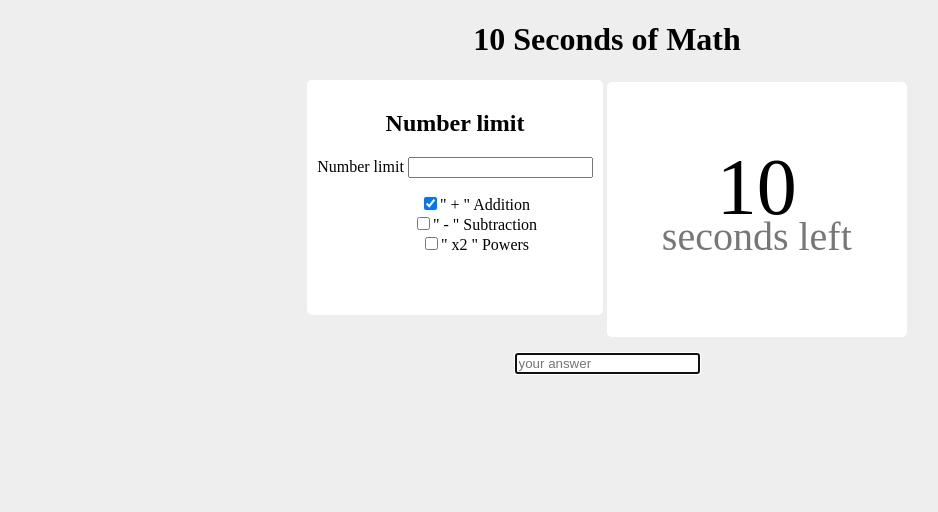
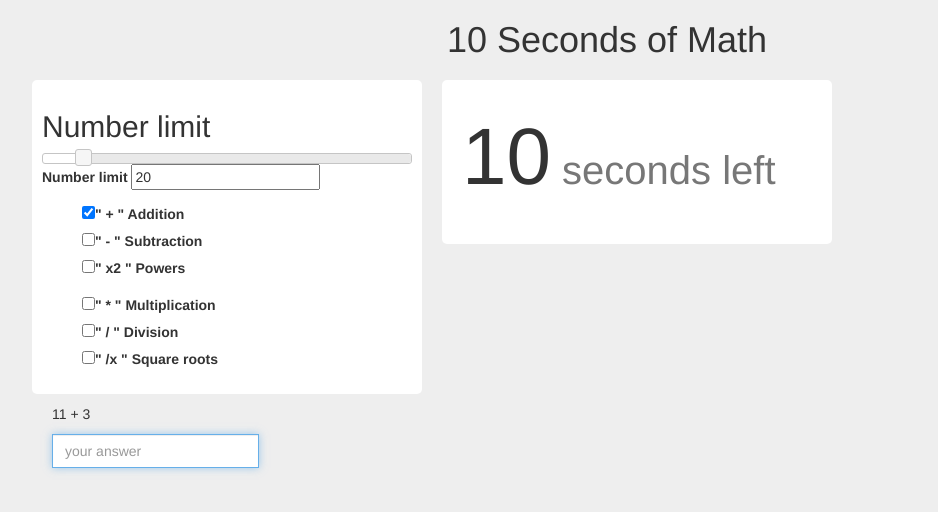
Before and after one commit to gduck/tensecondmath, a plain HTML site: page index.html in a window 1280 px wide. Shown: the whole page, without its empty margins (33-971 px from the left). Drawn offline with nearby package versions, Linux system fonts and the light colour scheme.

Commit message:
add, sub, pow, mul & div implemented

```diff
--- a/css/custom.css
+++ b/css/custom.css
@@ -14,21 +14,24 @@ body {
 }
 
 #results {
-  display: inline-block;
+  /*display: inline-block;*/
   padding: 20px;
-  text-align: center;
-  width: 260px;
-  height: 215px;
+  margin: 10px;
+  /*text-align: center;
+  width: 260px;*/
+  /*height: 215px;*/
   font-size: 40px;
   /*display: none;*/
 }
 
 #settings {
-  display: inline-block;
-  text-align: center;
+  /*display: inline-block;*/
   padding: 10px;
-  float: center;
-  height: 215px;
+  margin: 10px;
+  /*text-align: center;
+  padding: 10px;
+  float: center;*/
+  /*height: 215px;*/
 }
 
 #start-quiz {
@@ -36,12 +39,12 @@ body {
 }
 
 #questionbox {
-  text-align: center;
+  /*text-align: center;*/
   margin: 0 auto;
 }
 
 .playbox {
-  text-align: center;
+  /*text-align: center;*/
 }
 
 .invisible {
@@ -50,11 +53,11 @@ body {
 
 #time-left {
   font-size: 80px;
-  display: inline-block;
+  /*display: inline-block;*/
 }
 
 #time-left-text {
-  display: block;
+  /*display: block;*/
   margin-top: -20px;
   color: #777;
 }
--- a/index.html
+++ b/index.html
@@ -13,8 +13,10 @@
   <script src="//maxcdn.bootstrapcdn.com/bootstrap/3.3.1/js/bootstrap.min.js"></script>
 
   <!-- <link href="css/bootstrap.min.css" rel="stylesheet"> -->
+  <link rel="stylesheet" href="//code.jquery.com/ui/1.11.2/themes/smoothness/jquery-ui.css">
+  <link href="//maxcdn.bootstrapcdn.com/bootstrap/3.3.1/css/bootstrap.min.css" rel="stylesheet">
   <link href="css/custom.css" rel="stylesheet">
-    <link rel="stylesheet" href="//code.jquery.com/ui/1.11.2/themes/smoothness/jquery-ui.css">
+
   <script src="//code.jquery.com/ui/1.11.2/jquery-ui.min.js"></script>
   <script src="js/application.js"></script>
 
@@ -26,10 +28,13 @@
       <h1>10 Seconds of Math</h1>
     </div>
     <div class="playbox">
-      <div id="settings" class="white-box">
+      <div class="row">
+
+        <div id="settings" class="col-xs-4 col-xs-offset-2 white-box">
           <h2 id="text-selectrange">Number limit</h2>
           <div id="slider-range-max">
-        </div>  <!-- end maths range slider -->
+          </div>
+          <!-- end maths range slider -->
           <p>
             <label for="amount">Number limit</label>
             <input type="text" id="amount" readonly>
@@ -37,26 +42,51 @@
           <div id="div-operations">
             <ul class="no-bullets">
               <li>
-              <label><input type="checkbox" checked="checked" value="add">" + "
+                <label>
+                  <input type="checkbox" checked="checked" value="add">" + "
                   <span id="text-op-add">Addition</span>
                 </label>
               </li>
               <li>
-              <label><input type="checkbox" value="sub">" - "
-              <span id="text-op-add">Subtraction</span>
+                <label>
+                  <input type="checkbox" value="sub">" - "
+                  <span id="text-op-sub">Subtraction</span>
                 </label>
               </li>
               <li>
-              <label><input type="checkbox" value="pow">" x2 "
-              <span id="text-op-add">Powers</span>
+                <label>
+                  <input type="checkbox" value="pow">" x2 "
+                  <span id="text-op-pow">Powers</span>
                 </label>
               </li>
             </ul>
-        </div>  <!-- end div operations -->
-      </div>  <!-- end settings -->
+            <ul class="no-bullets">
+              <li>
+                <label>
+                  <input type="checkbox" value="mul">" * "
+                  <span id="text-op-mul">Multiplication</span>
+                </label>
+              </li>
+              <li>
+                <label>
+                  <input type="checkbox" value="div">" / "
+                  <span id="text-op-div">Division</span>
+                </label>
+              </li>
+              <li>
+                <label>
+                  <input type="checkbox" value="sqrt">" /x "
+                  <span id="text-op-sqrt">Square roots</span>
+                </label>
+              </li>
+            </ul>
+          </div>
+          <!-- end div operations -->
+        </div>
+        <!-- end settings -->
 
 
-      <div id="results" class="white-box">
+        <div id="results" class="col-xs-4 white-box">
           <p id="time-box">
             <span id="time-left">10</span>
             <span id="time-left-text">seconds left</span>
@@ -66,24 +96,34 @@
             <span id="youScored">You scored</span>
             <span id="score"></span>
           </p>
-      </div>   <!-- end results -->
+        </div>
+        <!-- end results -->
+      </div>
+      <!-- end rowbox
+ -->
       <div id="start-quiz" class="invisible">
         <a class="button blue">Play again</a>
       </div>
-      <div id="questionbox">
+      <div id="questionbox" class="col-xs-4 col-xs-offset-4">
         <p id="question"></p>
         <div id="answerbox">
           <div class="input-group">
             <input id="question-answer" pattern="[0-9]{1, 4}" autofocus placeholder="your answer" type="tel" class="form-control">
-          </div>  <!-- end input group -->
-        </div>  <!-- end answerbox -->
-      </div>  <!-- end questionbox -->
+          </div>
+          <!-- end input group -->
+        </div>
+        <!-- end answerbox -->
+      </div>
+      <!-- end questionbox -->
 
-    </div>   <!-- end playBox -->
+    </div>
+    <!-- end playBox -->
 
 
-  </div>  <!-- end container -->
+  </div>
+  <!-- end container -->
 
 
 </body>
+
 </html>
--- a/js/application.js
+++ b/js/application.js
@@ -5,23 +5,82 @@ jQuery(document).ready(function() {
   var timeLeft = 10;
   var number1 = Math.random();
   var number2 = Math.random();
-  var questionNumber1; //= Math.round(number1 * numberLimit);
-  var questionNumber2; //= Math.round(number2 * numberLimit);
+  var questionNumber1;
+  var questionNumber2;
   var timerOn = false;
   var processNumber;
   var answeredRight = 0;
   var answer = eval($('#question').text());
+  var operator = 'add';
+  var questionAndAnswer = {};
 
   var opArray = $('#div-operations :checked');
-  console.log(opArray[0]);
+
+  var getRandomOp = function () {
+    opArray = $('#div-operations :checked');
+    var randomOp = Math.floor(Math.random() * opArray.length);
+    operator = opArray[randomOp].value;
+    console.log("we just got a random op " + operator);
+    return operator;
+  }
+
+  var getRandomInt = function (maxNumber) {
+    return Math.round(Math.random() * maxNumber);
+  }
+
+  var getQuestion = function (maxNum, op) {
+    var num1 = getRandomInt(maxNum);
+    var num2 = getRandomInt(maxNum);
+    var questionAndAnswer = {};
+
+    switch (op) {
+      case 'add':
+        var question = num1 + " + " + num2;
+        questionAndAnswer = {
+          question: question,
+          answer: eval(question)
+        };
+        break;
+      case 'sub':
+        var question = num1 + " - " + num2;
+        questionAndAnswer = {
+          question: question,
+          answer: eval(question)
+        };
+        break;
+      case 'mul':
+        var question = num1 + " * " + num2;
+        questionAndAnswer = {
+          question: question,
+          answer: eval(question)
+        };
+        break;
+      case 'div':
+        var question = num1*num2 + " / " + num2;
+        questionAndAnswer = {
+          question: question,
+          answer: eval(question)
+        };
+        break;
+      case 'pow':
+        var question = num1 + " ^ 2";
+        questionAndAnswer = {
+          question: question,
+          answer: Math.pow(num1, 2)
+        };
+        console.log(questionAndAnswer.question);
+        break;
+     }
+    console.log(questionAndAnswer.question);
+    $('#question').text(questionAndAnswer.question);
+    return questionAndAnswer;
+  }
 
   var refreshQuestion = function () {
-    number1 = Math.random();
-    number2 = Math.random();
-    questionNumber1 = Math.round(number1 * numberLimit);
-    questionNumber2 = Math.round(number2 * numberLimit);
-    console.log("here in refreshQuestion")
-    $('#question').text(questionNumber1 + " + " +  questionNumber2);
+    operator = getRandomOp();
+    console.log("operator is "+ operator);
+    questionAndAnswer = getQuestion(numberLimit, operator);
+    answer = questionAndAnswer.answer;
   }
 
   var cleanInput = function () {
@@ -54,7 +113,6 @@ jQuery(document).ready(function() {
     timerOn = false;
     answeredRight = 0;
     refreshQuestion();
-    answer = eval($('#question').text());
     cleanInput();
     timeLeft = 10;
     $('#time-left').text(timeLeft);
@@ -64,12 +122,10 @@ jQuery(document).ready(function() {
 
   $('#question-answer').on("keyup", function() {
     var getAnswer = $('#question-answer').val();
-    answer = eval($('#question').text());
+    answer = questionAndAnswer.answer;
     if (getAnswer == answer) {
       answeredRight +=1;
-      console.log("good answer, timeout triggered");
-      // 1 second added, timer triggered for first time
-      timeLeft += 1;
+      timeLeft++;
       timeout_init();
       cleanInput();
       refreshQuestion();
@@ -85,37 +141,11 @@ jQuery(document).ready(function() {
   });
 
    $( "#div-operations :checkbox" ).on( "click", function () {
-  //   if ($('#div-operations :checked').length() == 0) {
-  //     $('#div-operations :checkbox')[0].checked(true);
-  //   }
-     getArray ();
-   }
-
-
-  var getArray = function () {
     opArray = $('#div-operations :checked');
-  }
-
-  var getQuestion = function (questionNumber1, questionNumber2, operand) {
-
-    var question = "";
-    switch (operand) {
-      case 'add':
-        question = questionNumber1 + " + " + questionNumber2;
-        console.log("add");
-        break;
-      case 'sub':
-        question = questionNumber1 + " - " + questionNumber2;
-        console.log("sub");
-        break;
-      case 'pow':
-        question = Math.pow(questionNumber1, 2).toString();
-        console.log("power");
-        break;
-    }
-    return question;
-  }
-  refreshQuestion('add');
+    var randomOp = Math.floor(Math.random() * opArray.length);
+    operator = opArray[randomOp].value;
+    console.log(operator);
+   });
 
 
   $(function() {
```
Lines whose indentation alone changed are shown as unchanged.
